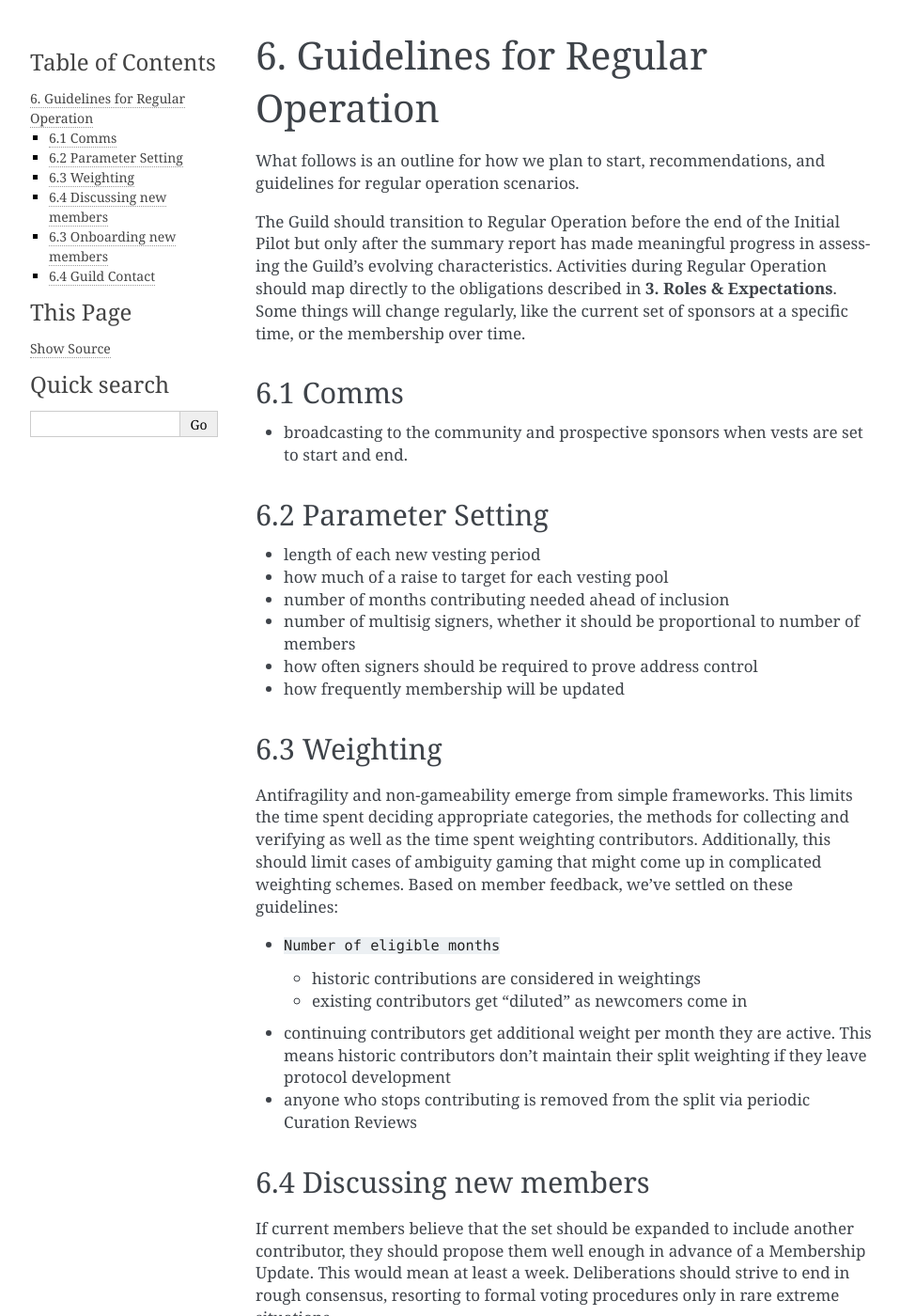
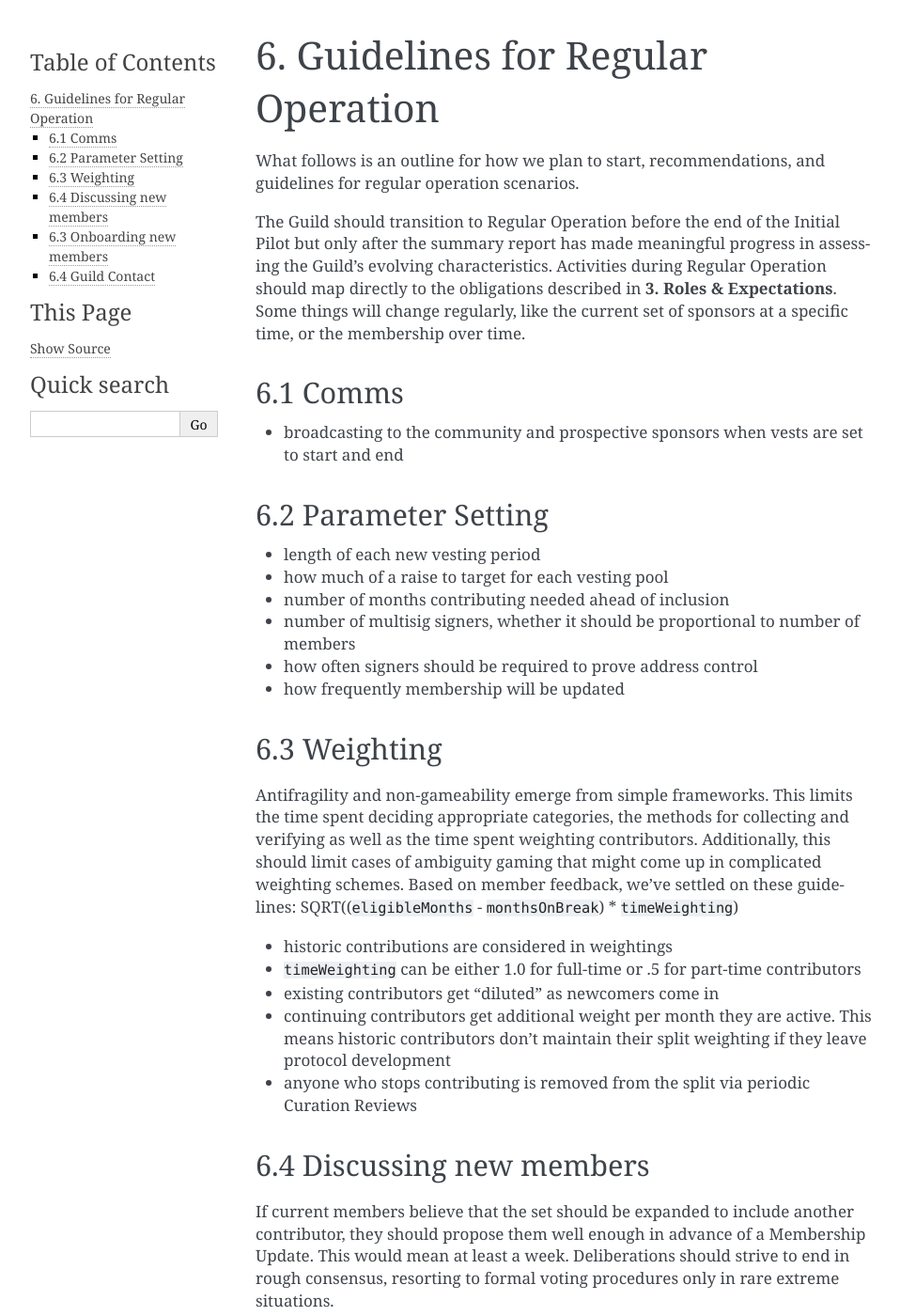
Before and after one commit to protocolguild/documentation, a Sphinx documentation site: the page built from docs/6-guidelines-for-regular-operation.md, in a window 1280 px wide and 1400 px high. Shown: the whole window at 94% size, without its empty margins (148-1106 px from the left). Built offline with Sphinx 7.4.7, drawn with Linux system fonts in a browser that asks for light colours.

Commit message:
update weighting with latest algo

```diff
--- a/docs/6-guidelines-for-regular-operation.md
+++ b/docs/6-guidelines-for-regular-operation.md
@@ -5,7 +5,7 @@ What follows is an outline for how we plan to start, recommendations, and guidel
 The Guild should transition to Regular Operation before the end of the Initial Pilot but only after the summary report has made meaningful progress in assessing the Guild's evolving characteristics. Activities during Regular Operation should map directly to the obligations described in **3. Roles & Expectations**. Some things will change regularly, like the current set of sponsors at a specific time, or the membership over time.
 
 ## 6.1 Comms
-- broadcasting to the community and prospective sponsors when vests are set to start and end.
+- broadcasting to the community and prospective sponsors when vests are set to start and end
 
 ## 6.2 Parameter Setting
 
@@ -18,13 +18,13 @@ The Guild should transition to Regular Operation before the end of the Initial P
 
 ## 6.3 Weighting
 
-Antifragility and non-gameability emerge from simple frameworks. This limits the time spent deciding appropriate categories, the methods for collecting and verifying  as well as the time spent weighting contributors. Additionally, this should limit cases of ambiguity gaming that might come up in complicated weighting schemes. Based on member feedback, we've settled on these guidelines:
+Antifragility and non-gameability emerge from simple frameworks. This limits the time spent deciding appropriate categories, the methods for collecting and verifying  as well as the time spent weighting contributors. Additionally, this should limit cases of ambiguity gaming that might come up in complicated weighting schemes. Based on member feedback, we've settled on these guidelines: SQRT((`eligibleMonths` - `monthsOnBreak`) * `timeWeighting`)
 
-- `Number of eligible months`
   - historic contributions are considered in weightings
+  - `timeWeighting` can be either 1.0 for full-time or .5 for part-time contributors
   - existing contributors get "diluted" as newcomers come in
-- continuing contributors get additional weight per month they are active. This means historic contributors don't maintain their split weighting if they leave protocol development
-- anyone who stops contributing is removed from the split via periodic Curation Reviews
+  - continuing contributors get additional weight per month they are active. This means historic contributors don't maintain their split weighting if they leave protocol development
+  - anyone who stops contributing is removed from the split via periodic Curation Reviews
 
 ## 6.4 Discussing new members
 
```
